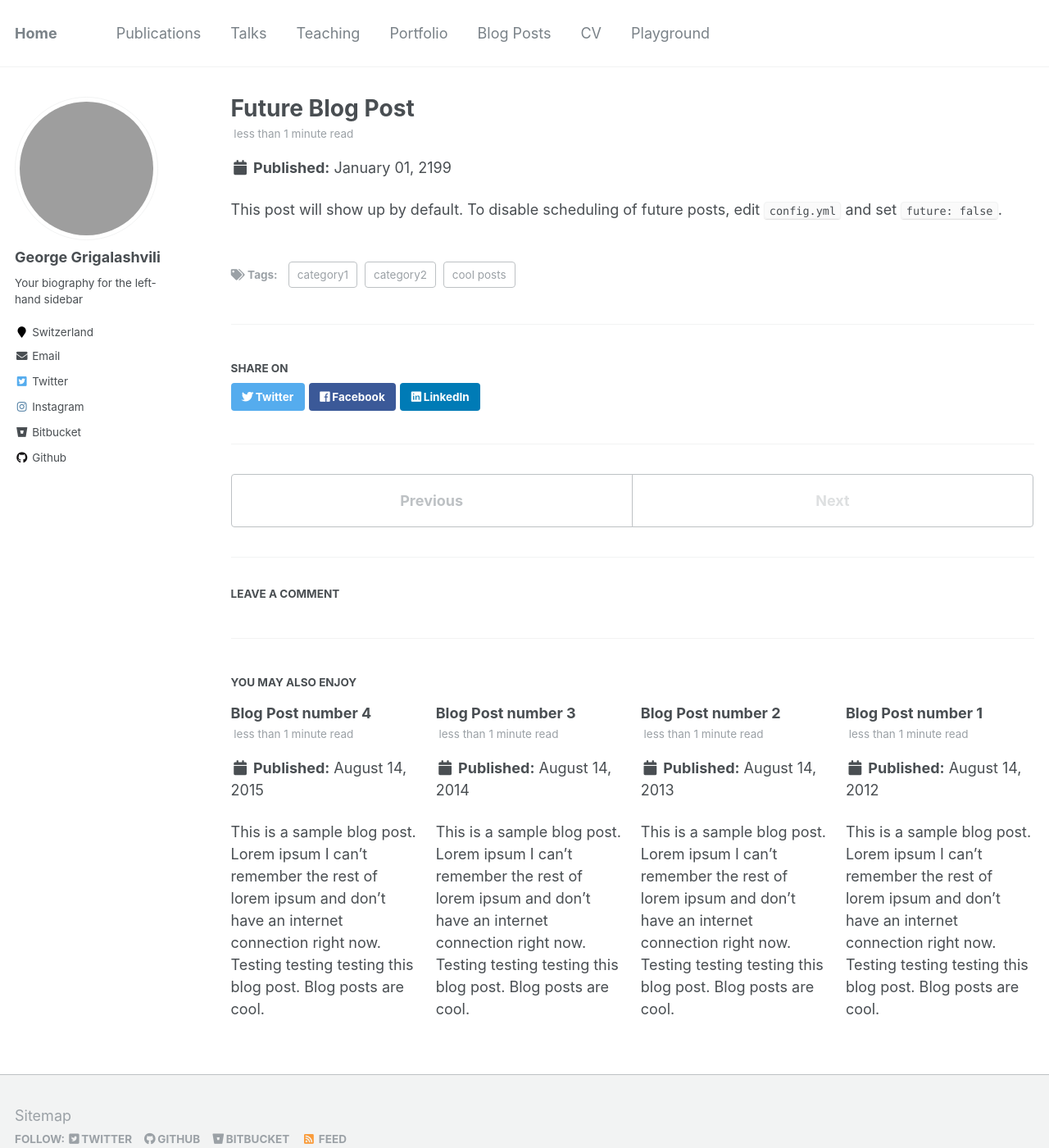
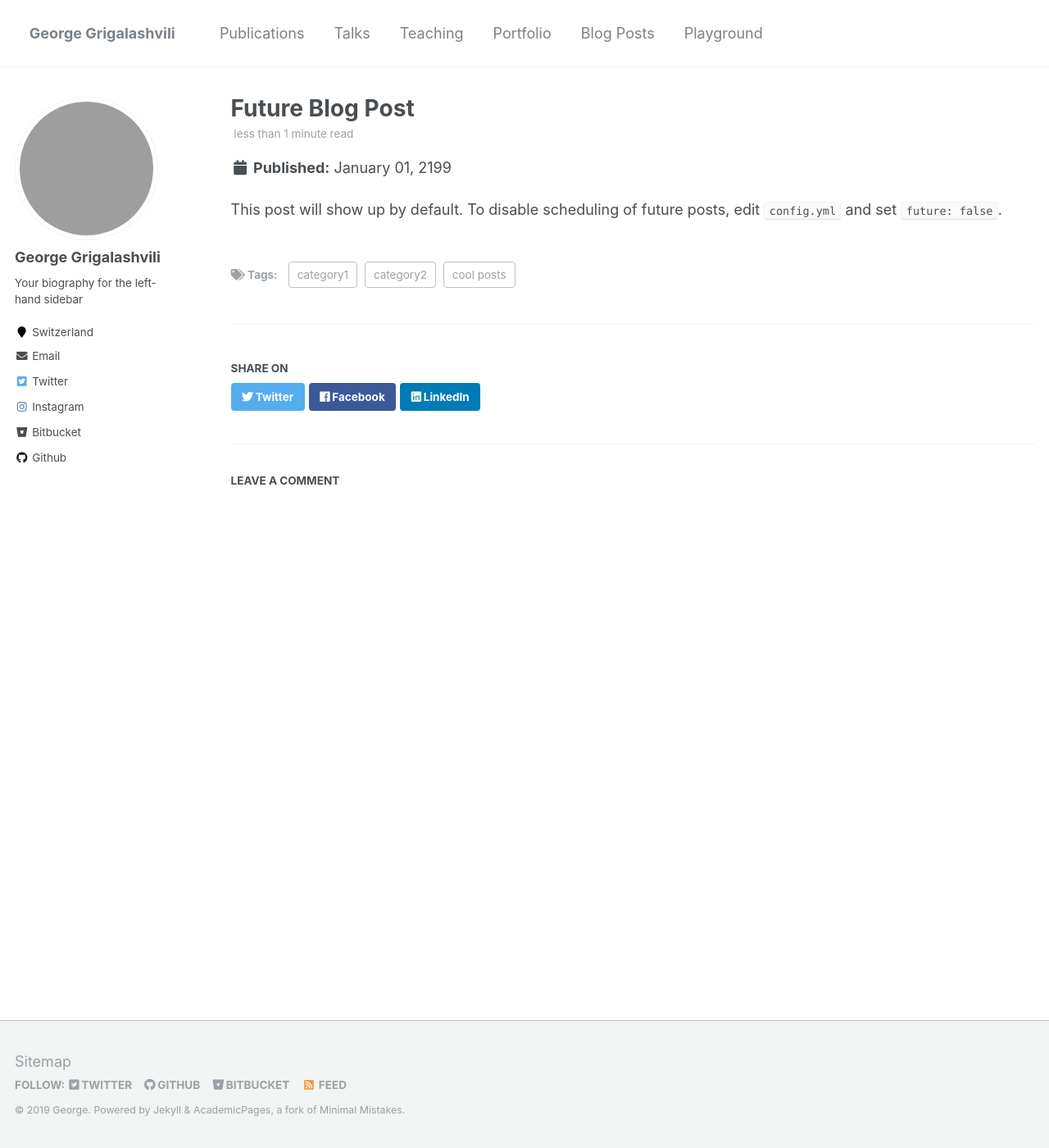
Before and after one commit to grigala/grigala.github.io, a Jekyll site: the page built from _posts/2199-01-01-future-post.md, in a window 1280 px wide and 1400 px high. Shown: the whole window at 82% size. Built offline with Jekyll 4.4.1, drawn with Linux system fonts in a browser that asks for light colours; comment, search, counter and statistics services are not loaded; grey boxes are pictures that could not be loaded.

```diff
--- a/_config.yml
+++ b/_config.yml
@@ -7,7 +7,7 @@
 
 # Site Settings
 locale                   : "en-US"
-title                    : "Home"
+title                    : "George Grigalashvili"
 title_separator          : "-"
 name                     : &name "George"
 description              : &description "personal description"
@@ -17,7 +17,7 @@ repository               : "grigala/grigala.github.io"
 teaser                   :  # filename of teaser fallback teaser image placed in /images/, .e.g. "500x300.png"
 breadcrumbs              : false # true, false (default)
 words_per_minute         : 160
-future                   : true
+future                   : false
 read_more                : "disabled" # if enabled, adds "Read more" links to excerpts
 talkmap_link             : false #change to true to add link to talkmap on talks page
 comments:
@@ -188,6 +188,9 @@ collections:
   talks:
     output: true
     permalink: /:collection/:path/
+  playground:
+    output: true
+    permalink: /:collection/:path/
 
 
 # Defaults
@@ -245,6 +248,15 @@ defaults:
       layout: talk
       author_profile: true
       share: true
+#  # _playground
+#  - scope:
+#      path: ""
+#      type: playground
+#    values:
+#      layout: single
+#      author_profile: true
+#      share: true
+#      comment: false
 
 # Sass/SCSS
 sass:
--- a/_data/navigation.yml
+++ b/_data/navigation.yml
@@ -15,8 +15,8 @@ main:
   - title: "Blog Posts"
     url: /blog/
 
-  - title: "CV"
-    url: /cv/
+#  - title: "CV"
+#    url: /cv/
 
 #  - title: "Guide"
 #    url: /markdown/
--- a/_posts/2012-08-14-blog-post-1.md
+++ /dev/null
@@ -1,20 +0,0 @@
----
-title: 'Blog Post number 1'
-date: 2012-08-14
-permalink: /posts/2012/08/blog-post-1/
-tags:
-  - Physics
-  - CS
-  - Math
----
-
-This is a sample blog post. Lorem ipsum I can't remember the rest of lorem ipsum and don't have an internet connection right now. Testing testing testing this blog post. Blog posts are cool.
-
-Headings are cool
-======
-
-You can have many headings
-======
-
-Aren't headings cool?
-------
--- a/_posts/2013-08-14-blog-post-2.md
+++ /dev/null
@@ -1,20 +0,0 @@
----
-title: 'Blog Post number 2'
-date: 2013-08-14
-permalink: /posts/2013/08/blog-post-2/
-tags:
-  - cool posts
-  - category1
-  - category2
----
-
-This is a sample blog post. Lorem ipsum I can't remember the rest of lorem ipsum and don't have an internet connection right now. Testing testing testing this blog post. Blog posts are cool.
-
-Headings are cool
-======
-
-You can have many headings
-======
-
-Aren't headings cool?
-------
--- a/_posts/2014-08-14-blog-post-3.md
+++ /dev/null
@@ -1,20 +0,0 @@
----
-title: 'Blog Post number 3'
-date: 2014-08-14
-permalink: /posts/2014/08/blog-post-3/
-tags:
-  - cool posts
-  - category1
-  - category2
----
-
-This is a sample blog post. Lorem ipsum I can't remember the rest of lorem ipsum and don't have an internet connection right now. Testing testing testing this blog post. Blog posts are cool.
-
-Headings are cool
-======
-
-You can have many headings
-======
-
-Aren't headings cool?
-------
--- a/_posts/2199-01-01-future-post.md
+++ b/_posts/2199-01-01-future-post.md
@@ -7,5 +7,4 @@ tags:
   - category1
   - category2
 ---
-
 This post will show up by default. To disable scheduling of future posts, edit `config.yml` and set `future: false`.
--- a/_sass/_masthead.scss
+++ b/_sass/_masthead.scss
@@ -48,6 +48,7 @@
 
   &--lg {
     padding-right: 2em;
+    @include prefix(0.23 of 12);
     font-weight: 700;
   }
 }
```
Also changed, not shown: _pages/about.md (+2 -2 lines), _posts/2015-08-14-blog-post-4.md (deleted, +0 -20 lines).
